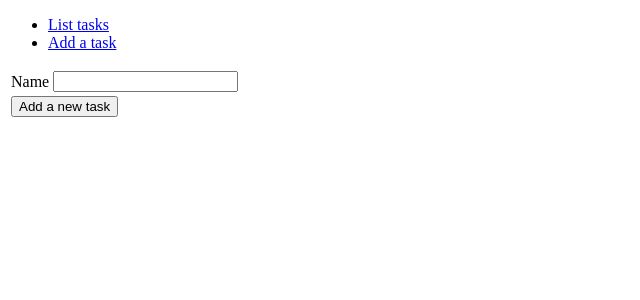
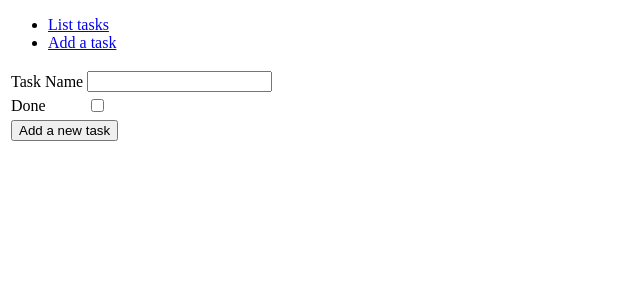
Before and after one commit to rrajj/ToDo-App, a Flask app: template application/templates/new.html in a window 1280 px wide. Shown: the top 300 px of the page, without its empty margins (0-640 px from the left). Run offline with Flask 2, Linux system fonts and the light colour scheme; the template is opened without the code that fills it: values that come from a table or form of the project are taken from there, others are empty; tables that the repository leaves empty hold one stand-in row (values such as "Sample post"); form fields are guessed from the names that the template uses.

Commit message:
saving info sent using the form

```diff
--- a/application/tasks/forms.py
+++ b/application/tasks/forms.py
@@ -1,9 +1,13 @@
 from flask_wtf import FlaskForm
-from wtforms import StringField
+from wtforms import StringField, BooleanField
 
 
 class TaskForm(FlaskForm):
+    # name of the task
     name = StringField("Task Name")
+
+    # field that allows user to specify task done or not
+    done = BooleanField("Done")
 
     class Meta:
         # turns off recourse to cross-site request forgery attacks
--- a/application/templates/new.html
+++ b/application/templates/new.html
@@ -12,6 +12,14 @@
             </td>
         </tr>
         <tr>
+            <td>
+                {{ form.done.label }}
+            </td>
+            <td>
+                {{ form.done }}
+            </td>
+        </tr>
+        <tr>
             <td colspan="2">
                 <input type="submit" value="Add a new task"/>
             </td>
```
Also changed, not shown: application/tasks/views.py (+7 -5 lines).
